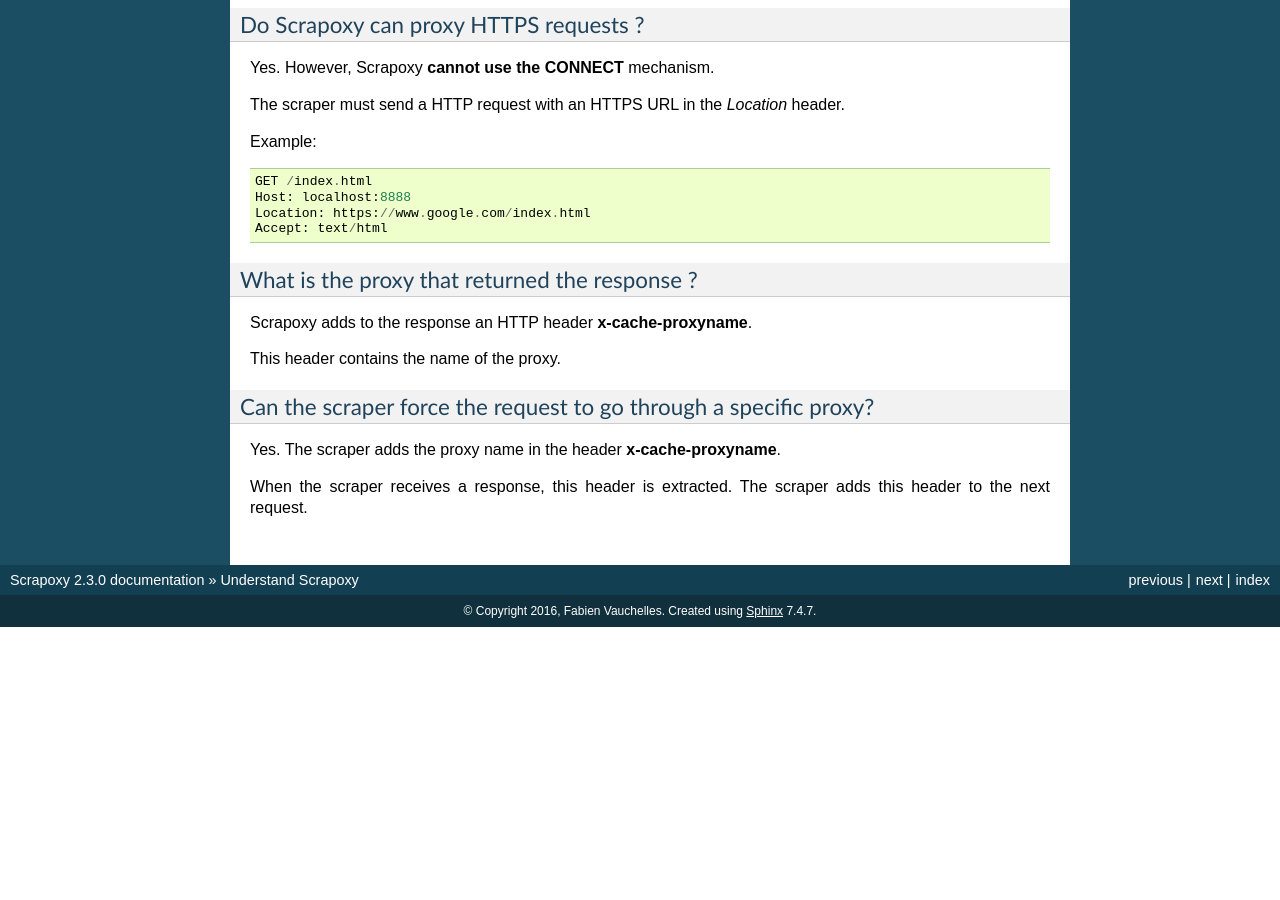
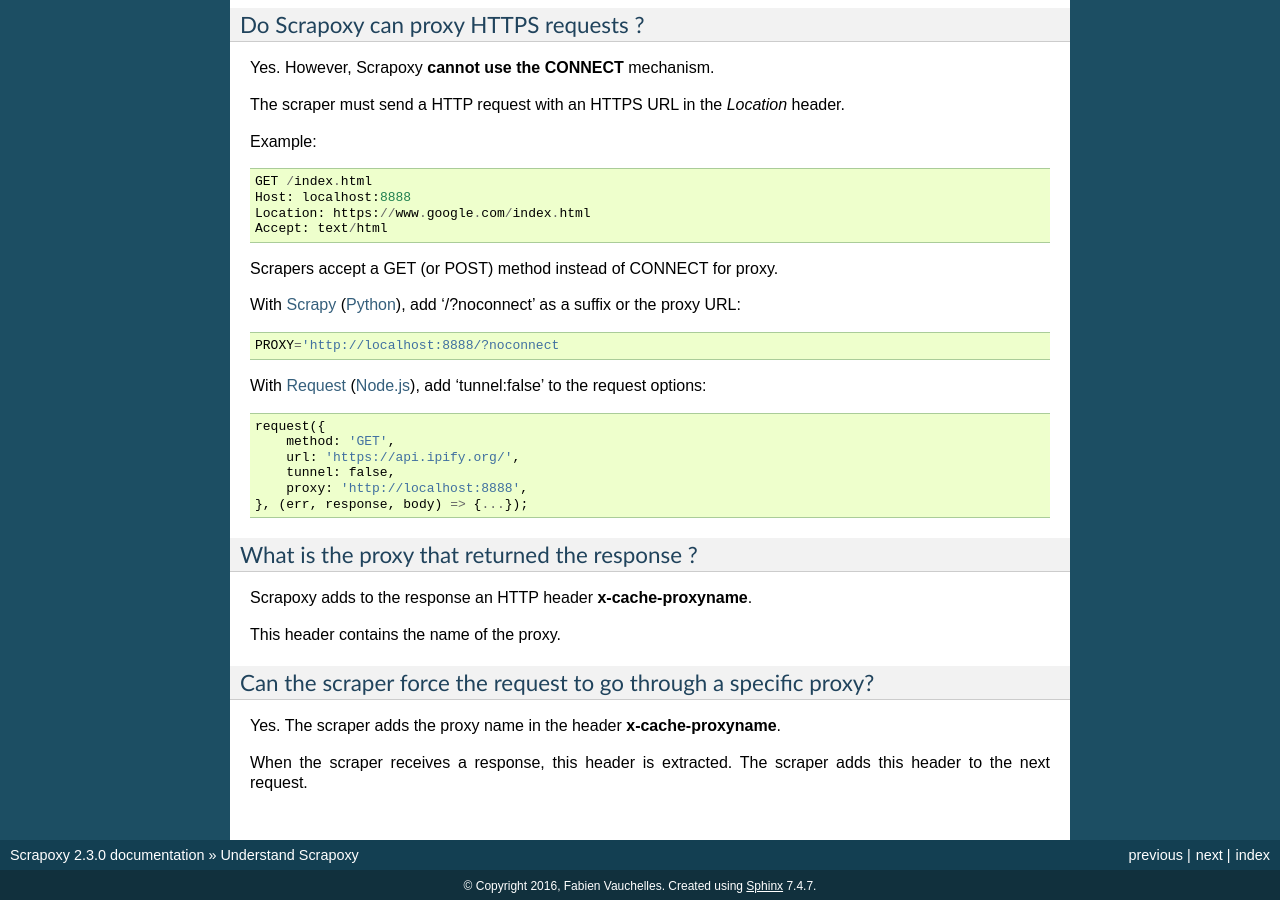
Before and after one commit to zahlio/scrapoxy, a Sphinx documentation site: the page built from docs/advanced/understand/index.rst, in a window 1280 px wide and 900 px high, scrolled down 2303 px. Built offline with Sphinx 7.4.7, drawn with Linux system fonts in a browser that asks for light colours; before the commit the page ends 2930 px from its top, so only the background shows below that.

Commit message:
doc(request): add noconnect example with request and scrape

```diff
--- a/docs/advanced/understand/index.rst
+++ b/docs/advanced/understand/index.rst
@@ -84,6 +84,22 @@
     Accept: text/html
 
 
+Scrapers accept a GET (or POST) method instead of CONNECT for proxy.
+
+With Scrapy_ (Python_), add '/?noconnect' as a suffix or the proxy URL::
+
+    PROXY='http://localhost:8888/?noconnect
+
+With Request_ (`Node.js`_), add 'tunnel:false' to the request options::
+
+    request({
+        method: 'GET',
+        url: 'https://api.ipify.org/',
+        tunnel: false,
+        proxy: 'http://localhost:8888',
+    }, (err, response, body) => {...});
+
+
 What is the proxy that returned the response ?
 ----------------------------------------------
 
@@ -102,5 +118,9 @@
 
 
 .. _`AWS / EC2`: https://aws.amazon.com/ec2
+.. _`Node.js`: https://nodejs.org
+.. _Python: https://www.python.org
+.. _Request: https://www.npmjs.com/package/request
+.. _Scrapy: http://scrapy.org
 .. _Squid: http://www.squid-cache.org
 .. _Tinyproxy: https://banu.com/tinyproxy/
```
